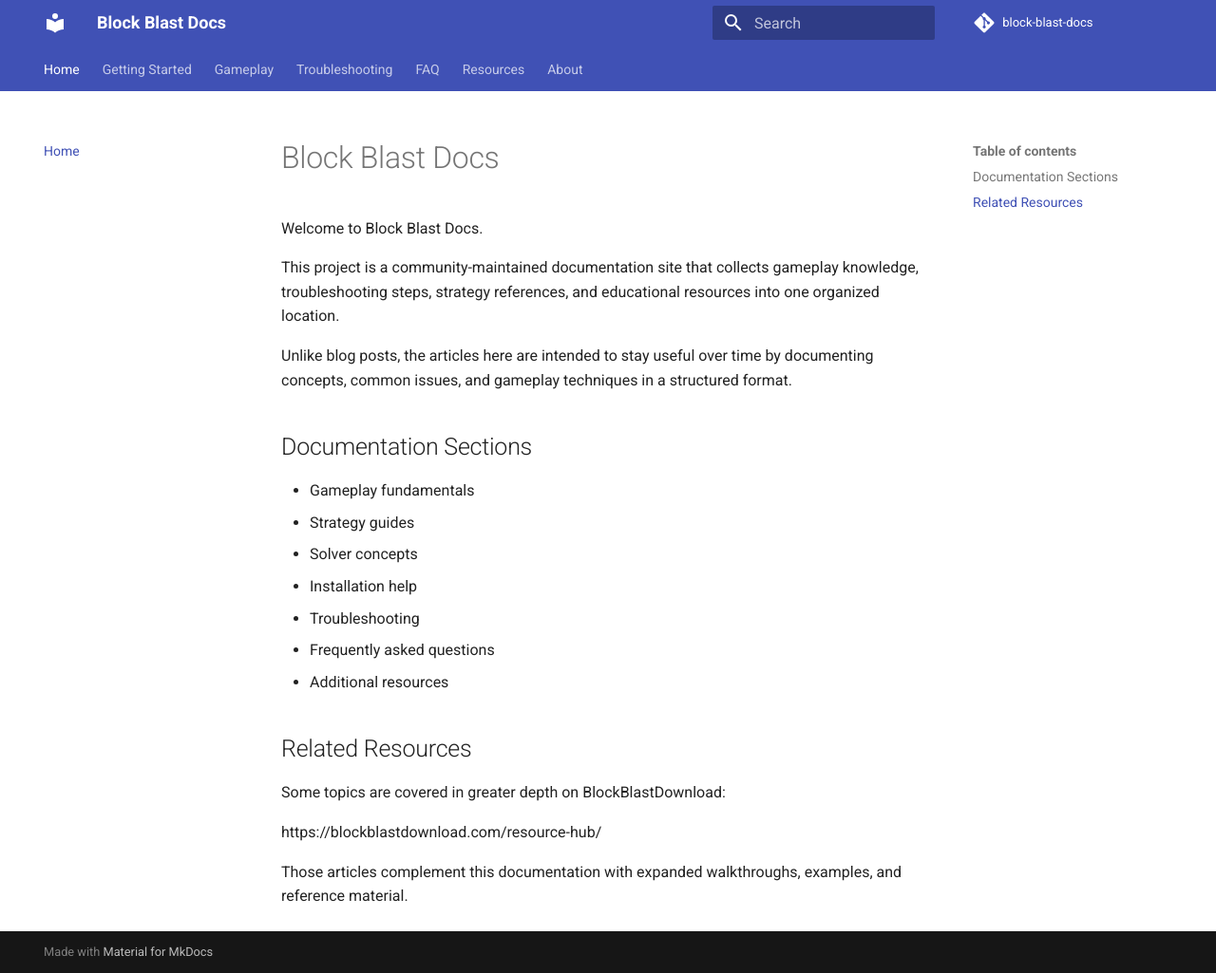
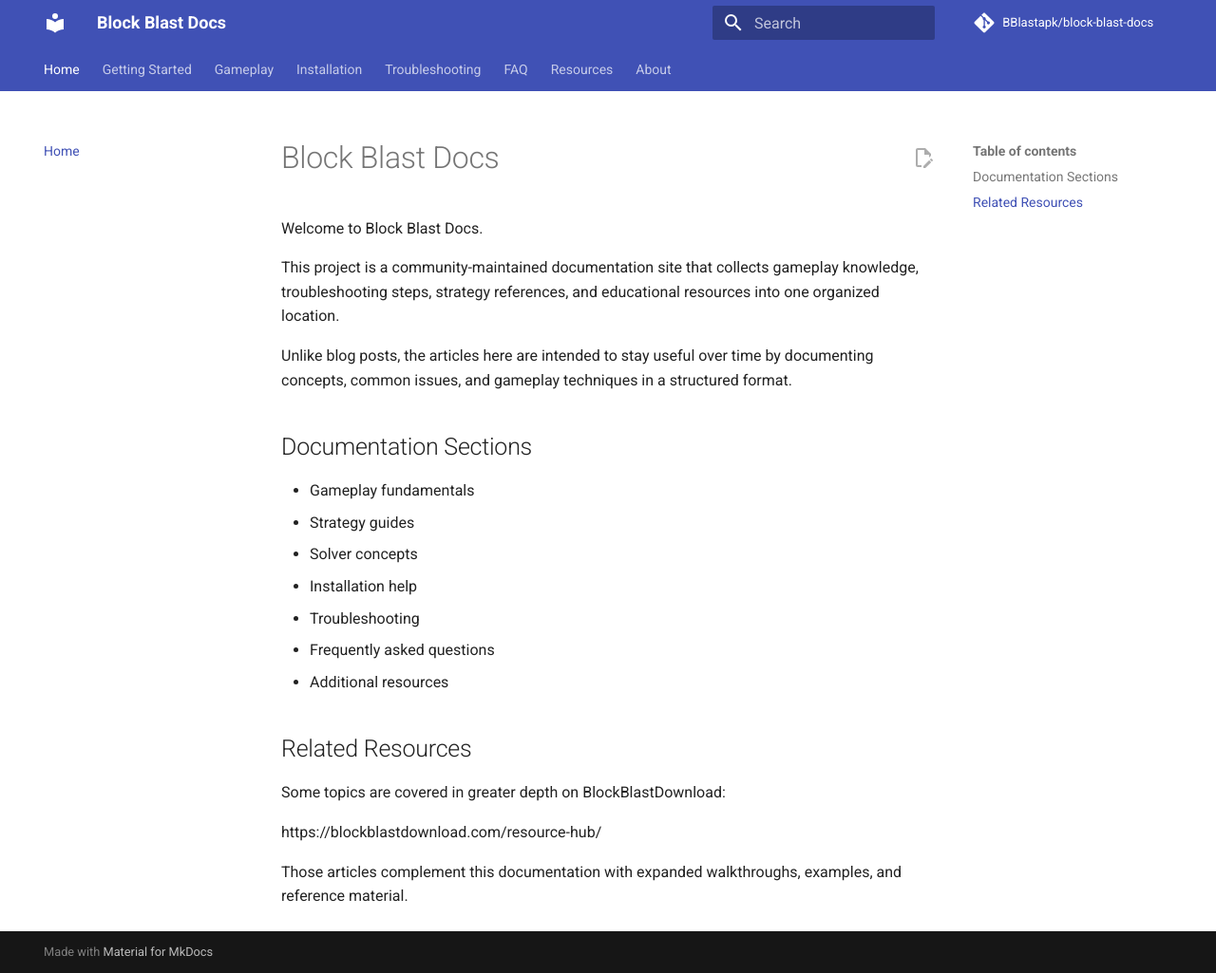
Before and after one commit to BBlastapk/block-blast-docs, an MkDocs documentation site: the page built from docs/index.md, in a window 1280 px wide and 1025 px high. Shown: the whole window at 95% size. Built offline with MkDocs 1.6.1 and Material for MkDocs 9.7.7, drawn with Linux system fonts in a browser that asks for light colours; comment, search, counter and statistics services are not loaded; part of the change alters nothing that is shown.

Commit message:
Update mkdocs.yml

```diff
--- a/mkdocs.yml
+++ b/mkdocs.yml
@@ -1,9 +1,9 @@
 site_name: Block Blast Docs
-site_description: Community-maintained documentation for Block Blast gameplay, troubleshooting, strategy, and reference material.
-site_url: https://github.com/BBlastapk/block-blast-docs/
+site_description: Community-maintained documentation covering gameplay, puzzle strategy, troubleshooting, installation, and technical reference material for Block Blast.
+site_url: https://bblastapk.github.io/block-blast-docs/
 
-repo_url: https://github.com/BBlastapk/block-blast-docs/
-repo_name: block-blast-docs
+repo_name: BBlastapk/block-blast-docs
+repo_url: https://github.com/BBlastapk/block-blast-docs
 
 theme:
   name: material
@@ -13,26 +13,42 @@ theme:
     - navigation.sections
     - navigation.expand
     - navigation.top
+    - navigation.indexes
     - search.highlight
     - search.suggest
     - content.code.copy
+    - content.action.edit
 
 markdown_extensions:
   - admonition
+  - attr_list
+  - footnotes
   - tables
   - toc:
       permalink: true
 
 nav:
   - Home: index.md
-  - Getting Started: getting-started.md
+
+  - Getting Started:
+      - getting-started.md
+
   - Gameplay:
-      - Game Mechanics: game-mechanics.md
-      - High Score Guide: high-score.md
-      - Solver Guide: solver.md
+      - game-mechanics.md
+      - high-score.md
+      - solver.md
+
+  - Installation:
+      - installation.md
+
   - Troubleshooting:
-      - Installation: installation.md
-      - Troubleshooting: troubleshooting.md
-  - FAQ: faq.md
-  - Resources: resources.md
-  - About: about.md
+      - troubleshooting.md
+
+  - FAQ:
+      - faq.md
+
+  - Resources:
+      - resources.md
+
+  - About:
+      - about.md
```
